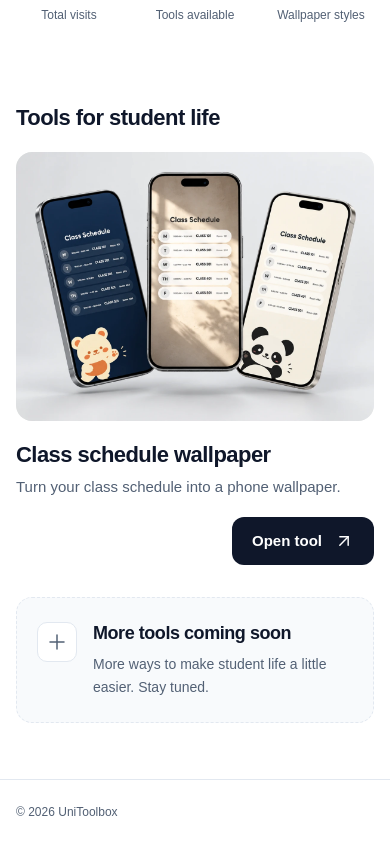
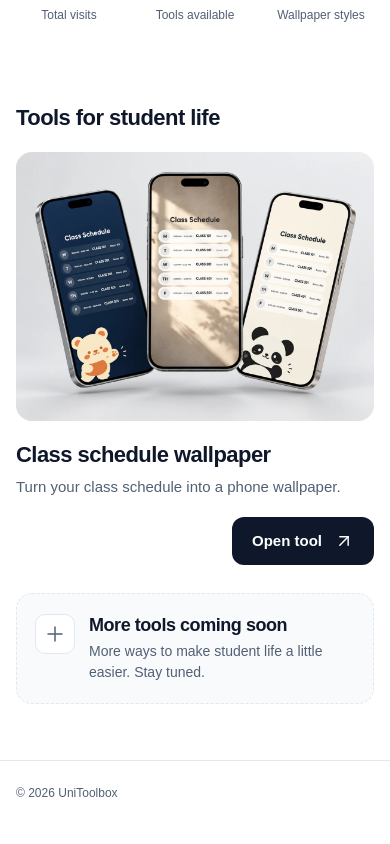
Before and after one commit to ChrstprJohn/SchedSnap, a React (Vite) app: page / in a window 390 px wide. Shown: the part 914-1758 px from the top of the page. Built offline with nearby package versions, Linux system fonts and the light colour scheme.

Commit message:
Adjust mobile spacing on coming soon section

```diff
--- a/src/landing.css
+++ b/src/landing.css
@@ -70,7 +70,8 @@
   .service-description { margin-top: 8px; font-size: 0.9375rem; line-height: 1.5; }
   .service-row { grid-template-columns: minmax(0, 1fr); gap: 20px; padding-bottom: 0; }
   .service-action { align-self: flex-end; margin-top: 18px; font-size: 0.9375rem; line-height: 1.5; }
-  .coming-soon-tools { align-items: flex-start; gap: 16px; margin-top: 32px; padding: 24px 20px; }
+  .coming-soon-tools { align-items: flex-start; gap: 14px; margin-top: 28px; padding: 20px 18px; }
   .coming-soon-icon { width: 40px; height: 40px; border-radius: 10px; }
-  .coming-soon-heading { font-size: 1.125rem; line-height: 1.3; font-weight: 600; }
+  .coming-soon-heading { font-size: 1.125rem; line-height: 1.25; font-weight: 600; }
+  .coming-soon-description { margin-top: 5px; font-size: 0.875rem; line-height: 1.5; }
 }
```
